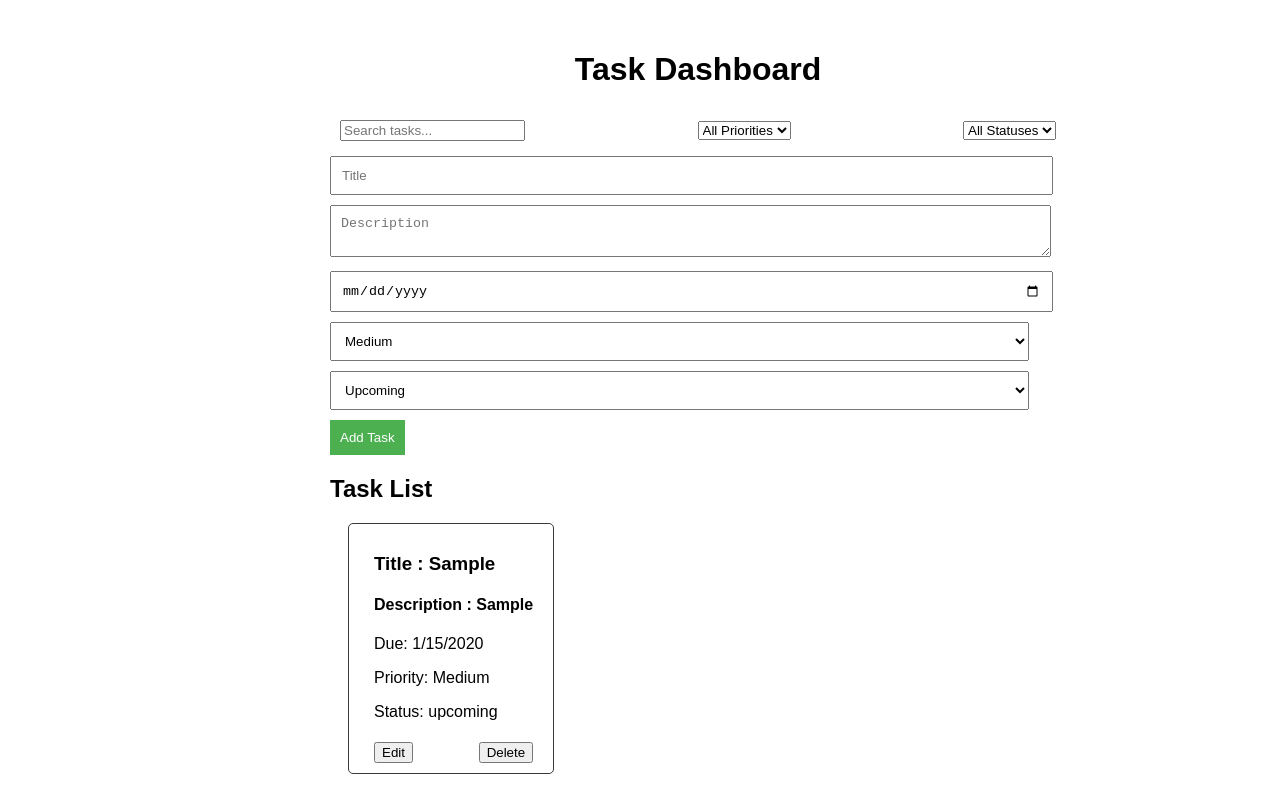
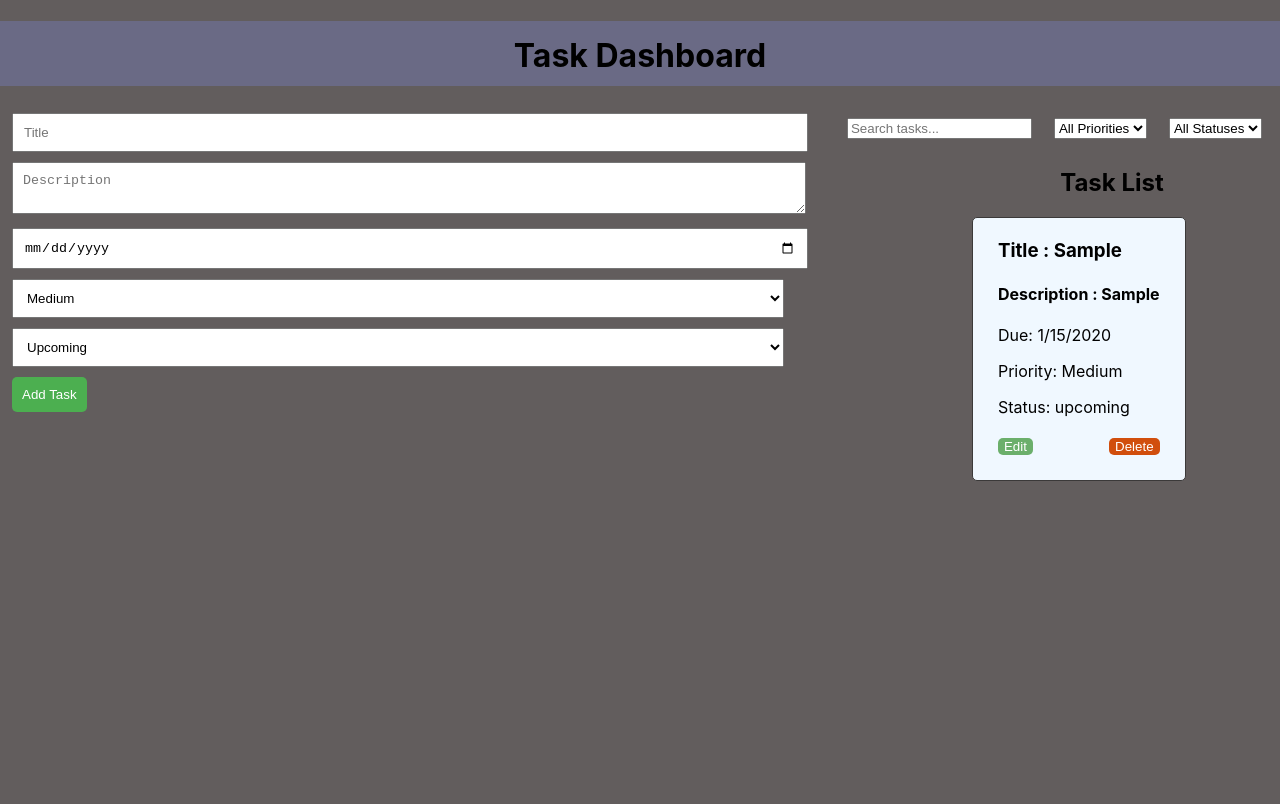
Before and after one commit to adityakumar002216/task-manager, a React (Create React App) app: page / in a window 1280 px wide. Both pictures are taken after typing "Sample", "Sample", "2020-01-15" into the empty fields and a click on the button "Add Task". Built offline with nearby package versions, Linux system fonts and the light colour scheme.

Commit message:
After applying css

```diff
--- a/src/App.css
+++ b/src/App.css
@@ -1,34 +1,50 @@
-.App {
-    padding: 30px;
-    font-family: Arial, sans-serif;
-    width: 736px;
-    height: auto;
-    margin-left: 300px;
+
+  body{
+   background-color: #625d5d;
+  }
+  .mainflex{
+    display:flex ;
+    margin-left: 12px;;
   }
   h1{
     text-align: center;
+    height: 50px;
+    padding-top: 15px;
+    background-color:rgb(106, 106, 133) ;
+  }
+  h2{
+    text-align: center;
+    margin-left: -320px;
   }
   .header{
     display: flex;
     justify-content: space-between;
-    align-items: center;
+    margin-left: 12px;
     padding: 10px;
-    background-color: rgb(rgb(166, 40, 40));
+    column-gap: 22px;
+
+
   }
 
   .task-list {
     display: flex;
     flex-wrap: wrap;
-    margin-left: 18px;
-
-    width: 25%;
+    width: auto;
+    background-color: aliceblue;
     border: 1px solid #3b3939;
-    padding: 10px;
+    padding: 25px;
+    padding-top: 3px;;
     border-radius: 5px;
+  }
+  .inneritem{
+    /* padding:5px; */
+    margin:30px;
   }
 
   button {
     margin-top: 5px;
+    cursor: pointer;
+    border-radius: 5px;
   }
 
   form input,
@@ -37,6 +53,9 @@
     width: 95%;
     margin: 5px 0;
     padding: 10px;
+  }
+  form input {
+    row-gap: 232px;;
   }
 
   form button {
@@ -49,14 +68,33 @@
   .ED{
     display: flex;
     justify-content: space-between;
+
   }
   .itemshow{
     display: flex;
     flex-wrap: wrap;
-    margin-left: 15px;
+    width:fit-content;
+    /* margin-left: 15px; */
+    background-color: aliceblue;
   }
   .flex{
     display: flex;
     flex-wrap:wrap;
     row-gap: 12px;
+    margin-left: -300px;
+    column-gap: 30px;
+    background-color: rgb(rgb(229, 22, 22), green, blue);
   }
+  .task-ListName{
+    padding-top: 40px;
+  }
+  .editB{
+    color: white;
+    border :none;
+    background-color: rgb(107, 175, 107);
+  }
+  .deleteB{
+    color: white;
+    border: none;
+    background-color:rgb(209, 78, 13);
+  }
--- a/src/App.js
+++ b/src/App.js
@@ -59,7 +59,11 @@ function App() {
 
         <h1>Task Dashboard</h1>
 
-        {/* Search and Filter */}
+        <div className='mainflex'>
+        <div>
+        <TaskForm addTask={addTask} editTask={editTask} taskToEdit={taskToEdit} data={taskToEdit} />
+        </div>
+        <div>
         <div className='header'>
           <input
             type="text"
@@ -86,18 +90,17 @@ function App() {
             <option value="completed">Completed</option>
           </select>
         </div>
+        </div>
 
-        {/* Task Form */}
-        <TaskForm addTask={addTask} editTask={editTask} taskToEdit={taskToEdit} data={taskToEdit} />
-
-        {/* Dashboard */}
+        <div className='task-ListName'>
         <Routes>
           <Route
             path="/"
             element={<List tasks={filteredTasks} onDelete={deleteTask} onEdit={handleEdit} />}
           />
         </Routes>
-
+        </div>
+        </div>
       </div>
 
     </Router>
--- a/src/pages/List.jsx
+++ b/src/pages/List.jsx
@@ -9,7 +9,7 @@ function List({ tasks, onDelete, onEdit }) {
         {tasks.length === 0 ? <p>No tasks found.</p> :
           tasks.map((task) => (
             <div className="task-list">
-            <TaskItem key={task.id} task={task} onDelete={onDelete} onEdit={onEdit} />
+            <TaskItem className='innerintem' key={task.id} task={task} onDelete={onDelete} onEdit={onEdit} />
             </div>
           ))
         }
--- a/src/pages/TaskItem.jsx
+++ b/src/pages/TaskItem.jsx
@@ -1,14 +1,15 @@
 import React from 'react';
 
 function TaskItem({ task, onDelete, onEdit }) {
-  const { title, description, dueDate, priority, status, id } = task;
+  let { title, description, dueDate, priority, status, id } = task;
 
   const handleEdit = () => {
-    onEdit(task); // Send the task to be edited
+    onEdit(task); //
   };
 
   const handleDelete = () => {
     onDelete(id); // Delete the task
+
   };
 
   return (
@@ -20,8 +21,8 @@ function TaskItem({ task, onDelete, onEdit }) {
       <p>Priority: {priority}</p>
       <p>Status: {status}</p>
       <div className="ED">
-      <button onClick={handleEdit}>Edit</button>
-      <button onClick={handleDelete}>Delete</button>
+      <button onClick={handleEdit} className='editB'>Edit</button>
+      <button onClick={handleDelete} className='deleteB'>Delete</button>
       </div>
       </div>
     </div>
```
